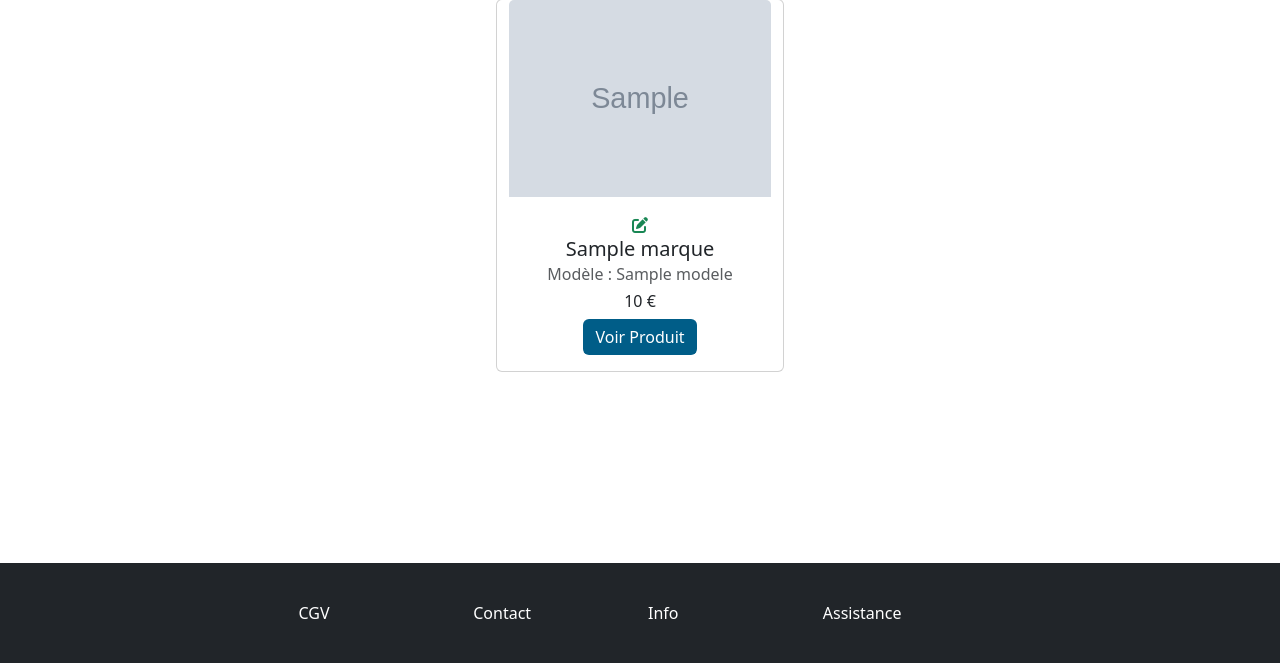
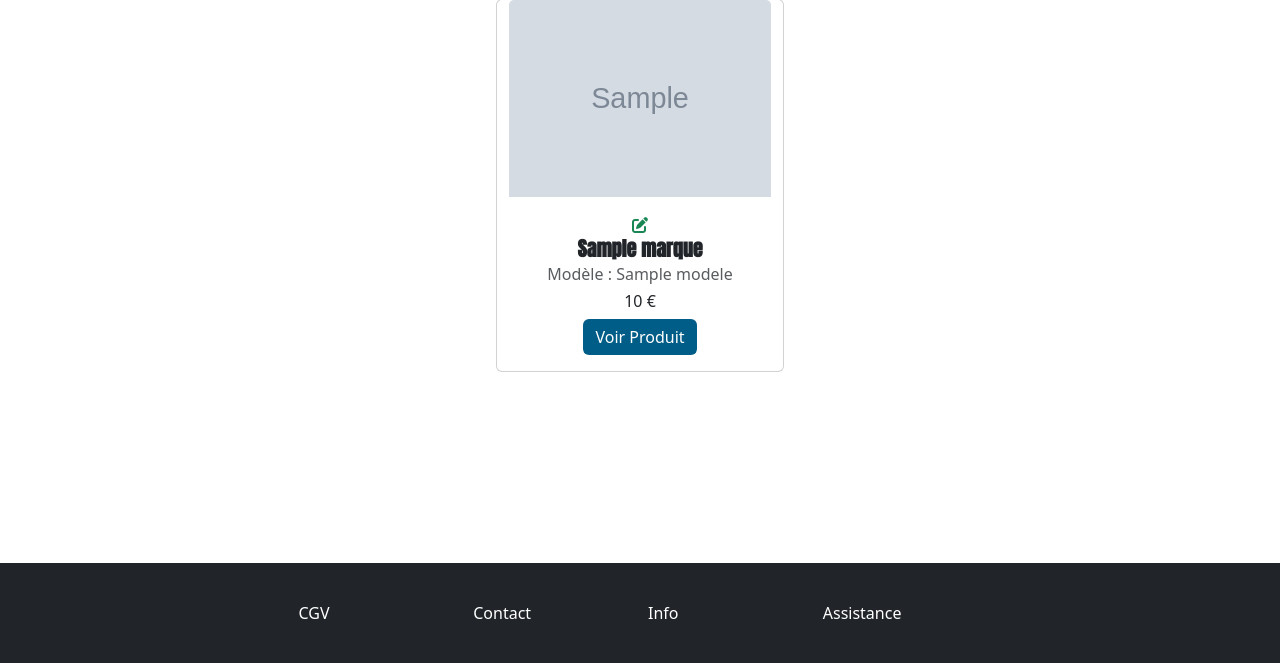
Before and after one commit to RoxelaneDemesy-Wenger/Bestshop, a Symfony app: template templates/produit/products.html.twig in a window 1280 px wide. Shown: the part 157-820 px from the top of the page. Run offline with Twig, Linux system fonts and the light colour scheme; the template is opened without the code that fills it: most values are stand-ins (such as "Sample title", 1, 10 or a date in 2020); grey boxes marked "Sample" are stand-in pictures; some libraries are stand-ins or nearby versions.

Commit message:
Update fonts kevin

```diff
--- a/public/css/style.css
+++ b/public/css/style.css
@@ -1,3 +1,9 @@
+@font-face
+{
+    font-family: 'Anton';
+    src: url('../fonts/Anton/Anton-Regular.ttf') format('truetype');
+}
+
 #navbar
 {
     background-color: rgb(0, 93, 136)!important;
@@ -96,3 +102,9 @@
 .border-outline-primary{
     color: rgb(0, 93, 136)!important;
 }
+
+
+.h5
+{
+    font-family: 'Anton';
+}
--- a/templates/produit/products.html.twig
+++ b/templates/produit/products.html.twig
@@ -80,7 +80,7 @@
                 <div>
                     <a href=""><i class="fas fa-edit mx-1 text-success"></i></a>
                 </div>
-                <h5 class="card-title">{{ produit.marque.nom }}</h5>
+                <h5 class="card-title" style="font-family:Anton;font-size"><strong>{{ produit.marque.nom }}</strong></h5>
                 <h6 class="card-subtitle mb-2 text-muted">Modèle : {{ produit.modele}}</h6>
                 <h6>{{ produit.prix }} €</h6>
                 <a href="{{ path('app_product', {'id': produit.id}) }}" class="btn btn-primary card-link">Voir Produit</a>
```
Also changed, not shown: public/fonts/Anton/Anton-Regular.ttf (added).
